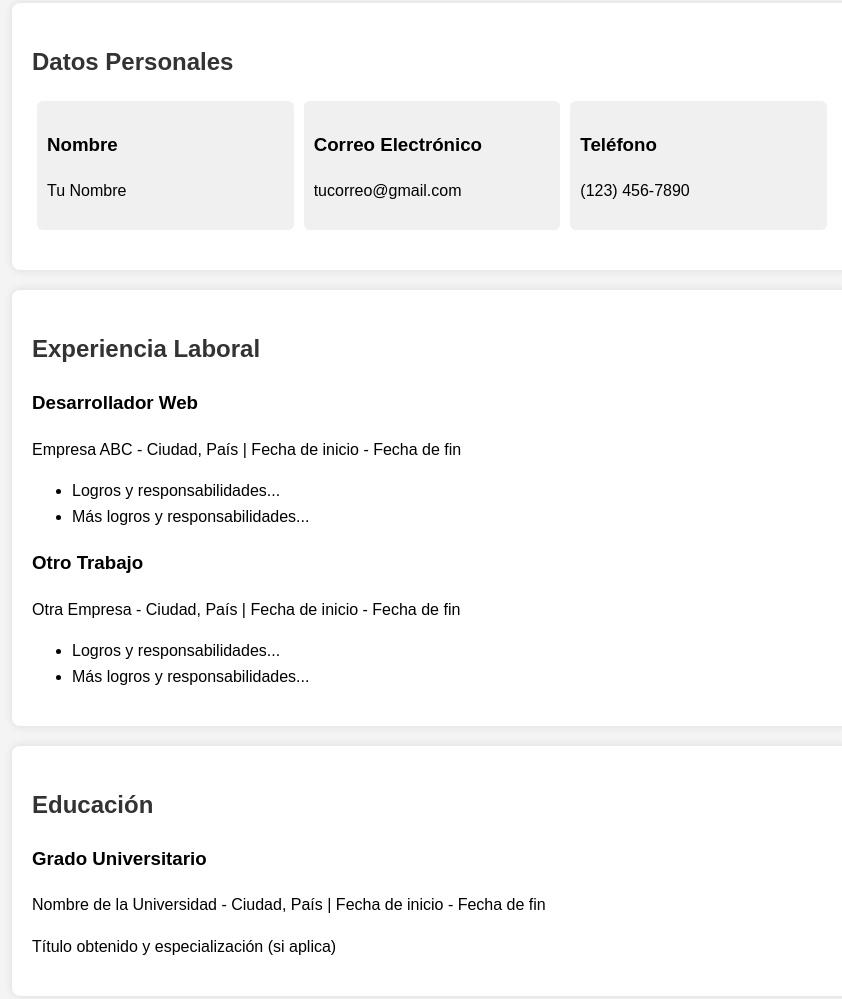
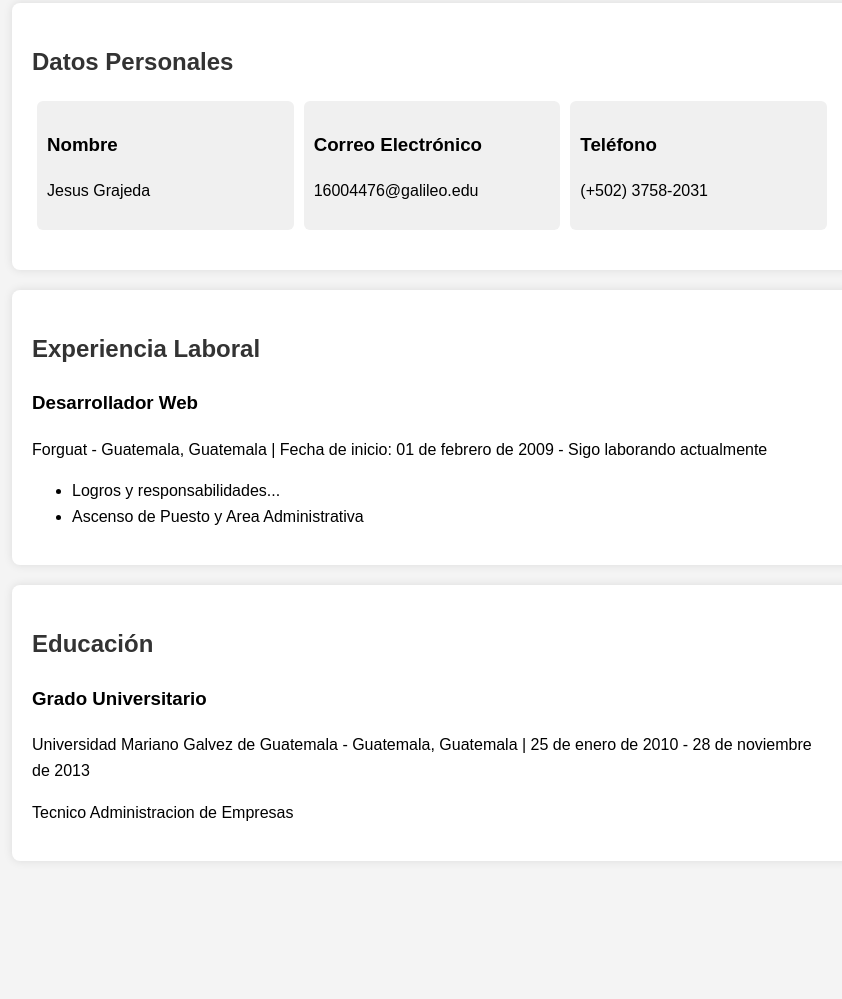
Before and after one commit to Jesant1990/Jesant1990.github.io, a plain HTML site: page index.html in a window 1280 px wide. Shown: the part 311-1310 px from the top of the page, without its empty margins (208-1050 px from the left). After the commit the page ends 1192 px from the top, so only its background shows below. Drawn offline with Linux system fonts and the light colour scheme.

Commit message:
curriculum

```diff
--- a/index.html
+++ b/index.html
@@ -83,15 +83,15 @@
         <div class="info">
             <div>
                 <h3>Nombre</h3>
-                <p>Tu Nombre</p>
+                <p>Jesus Grajeda</p>
             </div>
             <div>
                 <h3>Correo Electrónico</h3>
-                <p>tucorreo@gmail.com</p>
+                <p>16004476@galileo.edu</p>
             </div>
             <div>
                 <h3>Teléfono</h3>
-                <p>(123) 456-7890</p>
+                <p>(+502) 3758-2031</p>
             </div>
         </div>
     </section>
@@ -100,29 +100,21 @@
         <h2>Experiencia Laboral</h2>
         <div>
             <h3>Desarrollador Web</h3>
-            <p>Empresa ABC - Ciudad, País | Fecha de inicio - Fecha de fin</p>
+            <p>Forguat - Guatemala, Guatemala | Fecha de inicio: 01 de febrero de 2009 - Sigo laborando actualmente</p>
             <ul>
                 <li>Logros y responsabilidades...</li>
-                <li>Más logros y responsabilidades...</li>
+                <li>Ascenso de Puesto y Area Administrativa</li>
             </ul>
         </div>
 
-        <div>
-            <h3>Otro Trabajo</h3>
-            <p>Otra Empresa - Ciudad, País | Fecha de inicio - Fecha de fin</p>
-            <ul>
-                <li>Logros y responsabilidades...</li>
-                <li>Más logros y responsabilidades...</li>
-            </ul>
-        </div>
     </section>
 
     <section>
         <h2>Educación</h2>
         <div>
             <h3>Grado Universitario</h3>
-            <p>Nombre de la Universidad - Ciudad, País | Fecha de inicio - Fecha de fin</p>
-            <p>Título obtenido y especialización (si aplica)</p>
+            <p>Universidad Mariano Galvez de Guatemala - Guatemala, Guatemala | 25 de enero de 2010 - 28 de noviembre de 2013</p>
+            <p>Tecnico Administracion de Empresas</p>
         </div>
     </section>
 </body>
```
